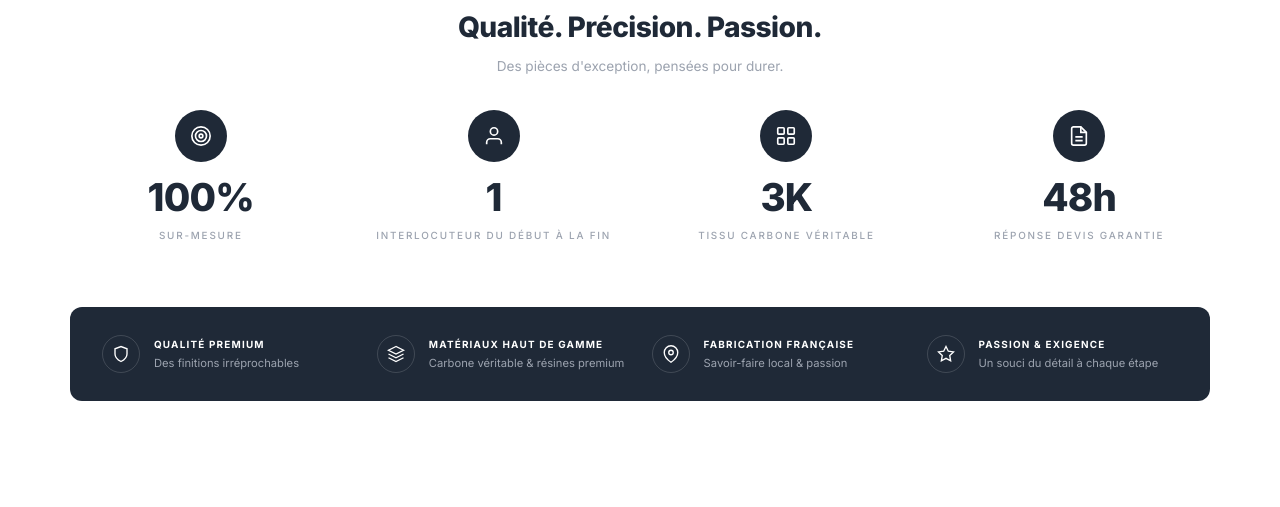
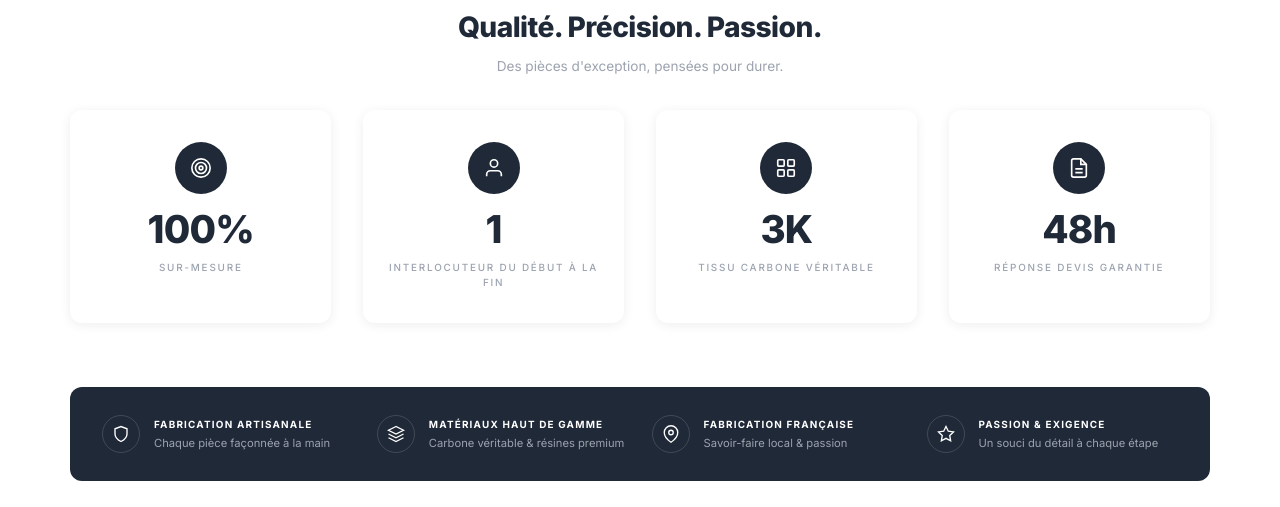
Before and after one commit to guillaume-pierron/bb-carbon-html, a plain HTML site: page index.html in a window 1280 px wide. Shown: the part 813-1320 px from the top of the page. Drawn offline with Linux system fonts and the light colour scheme.

Commit message:
change design

```diff
--- a/css/style.css
+++ b/css/style.css
@@ -506,6 +506,10 @@ ul { list-style: none; }
   flex-direction: column;
   align-items: center;
   gap: 0.6rem;
+  background: #fff;
+  border-radius: 0.75rem;
+  padding: 2rem 1rem;
+  box-shadow: 0 2px 12px rgba(0,0,0,0.07);
 }
 .stat-icon {
   width: 52px;
--- a/index.html
+++ b/index.html
@@ -181,8 +181,8 @@
               <svg width="18" height="18" fill="none" stroke="currentColor" stroke-width="1.8" viewBox="0 0 24 24"><path d="M12 22s8-4 8-10V5l-8-3-8 3v7c0 6 8 10 8 10z"/></svg>
             </div>
             <div>
-              <p class="stats-feature-title">Qualité Premium</p>
-              <p class="stats-feature-desc">Des finitions irréprochables</p>
+              <p class="stats-feature-title">Fabrication artisanale</p>
+              <p class="stats-feature-desc">Chaque pièce façonnée à la main</p>
             </div>
           </div>
           <div class="stats-feature">
```
